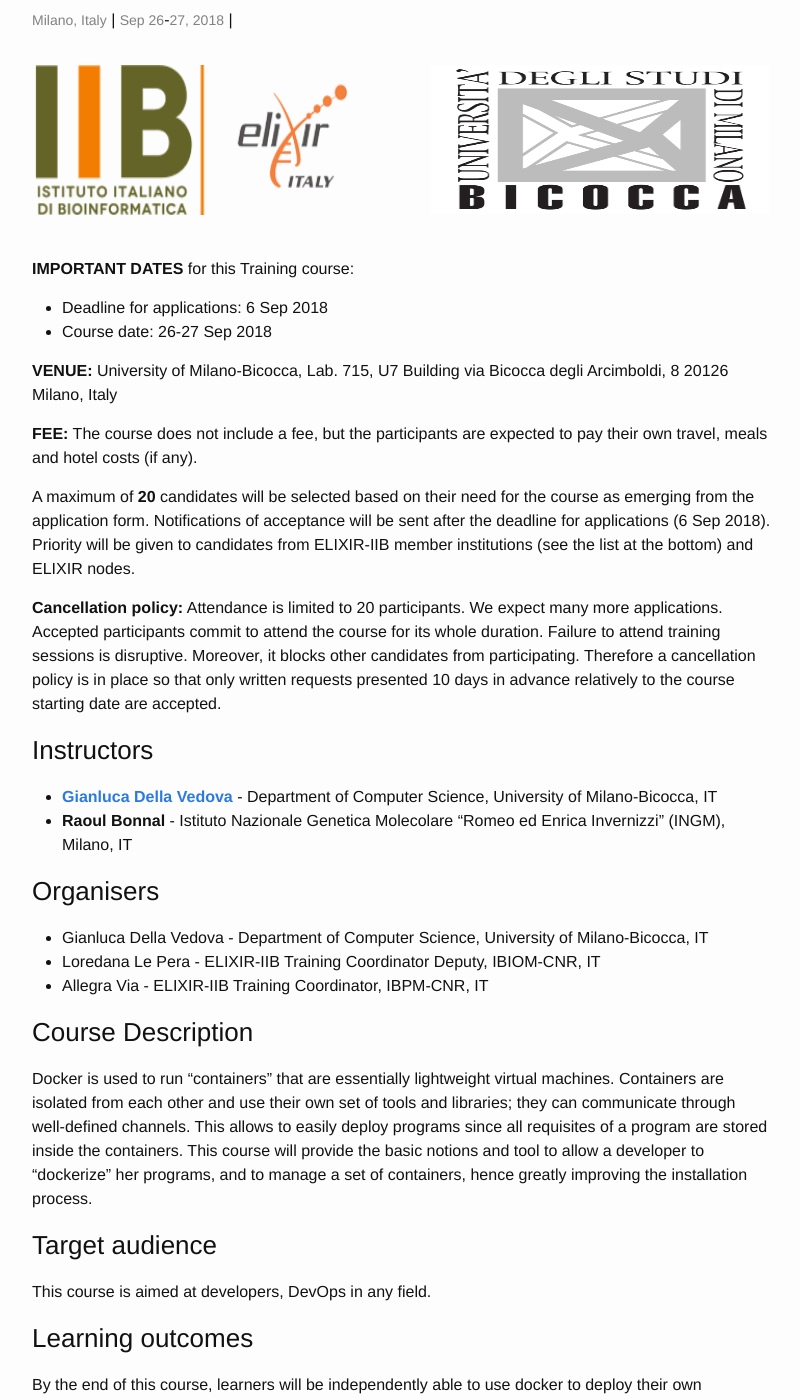
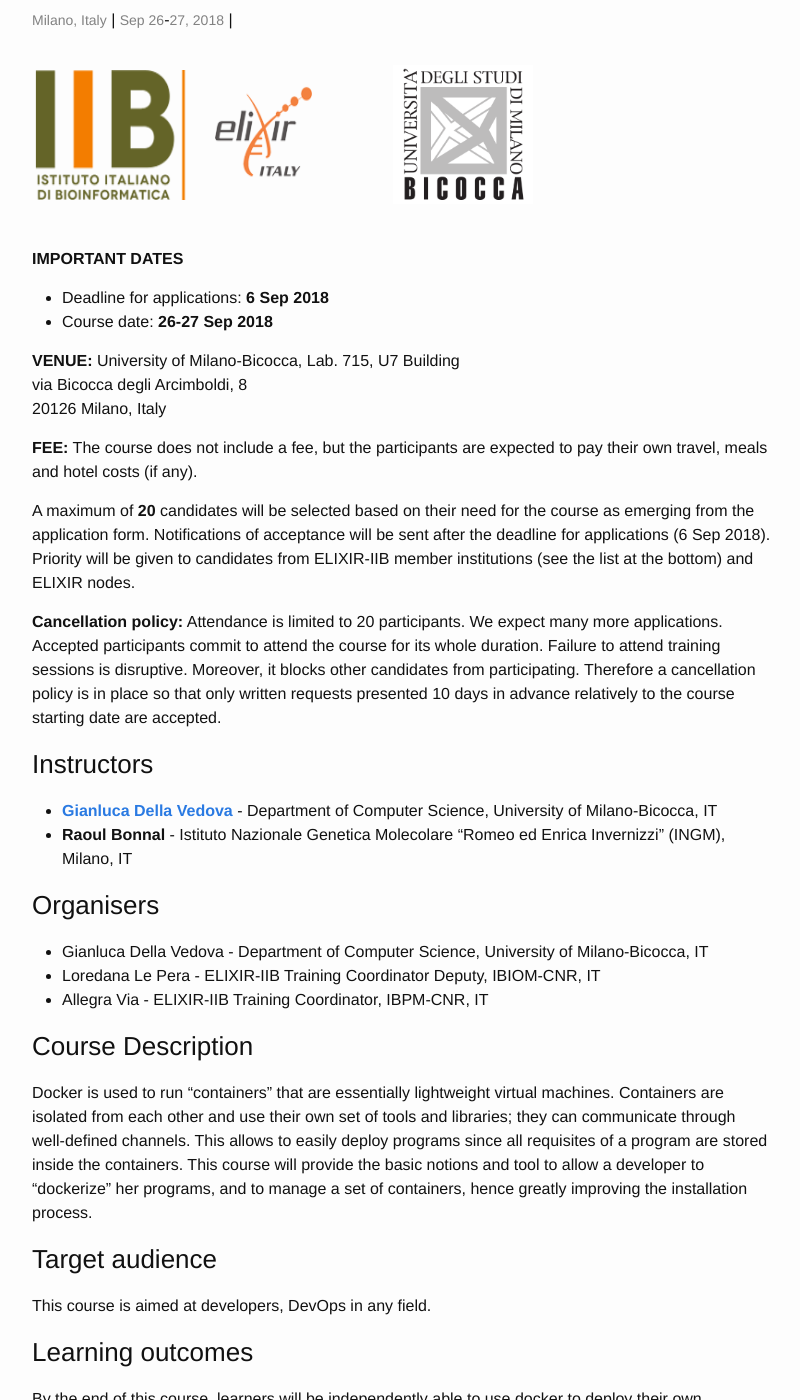
Before and after one commit to ELIXIR-IIB-training/website, a Jekyll site: the page built from _posts/2018-09-26-Docker_Milano_Bicocca.md, in a window 1280 px wide and 1400 px high, scrolled down 202 px. Shown: the whole window, without its empty margins (238-1038 px from the left). Built offline with Jekyll 4.4.1, drawn with Linux system fonts in a browser that asks for light colours; some of the changed text lies outside the part shown.

Commit message:
Add Docker Advanced Course Milano-Bicocca

```diff
--- a/_posts/2018-09-26-Docker_Milano_Bicocca.md
+++ b/_posts/2018-09-26-Docker_Milano_Bicocca.md
@@ -10,26 +10,24 @@ description: Docker is an open source software that is used to run "containers"
 
 <table border="0">
 <tr>
-	<td><a href="https://elixir-iib-training.github.io/website/"><img src="../../../img/logo_iib.png" height="150" width="600"></a>
+	<td><a href="https://elixir-iib-training.github.io/website/"><img src="../../../img/logo_iib.png" height="130" width="300"></a>
 	</td>
 	<td width="50"></td>
-	<td><a href="https://www.unimib.it/"><img src="../../../img/Logo_unimilano_bicocca.png" height="150" width="600"></a>
+	<td><a href="https://www.unimib.it/"><img src="../../../img/Logo_unimilano_bicocca.png" height="140" width="140"></a>
 	</td>
 </tr>
 </table>
 <br>
 
-**IMPORTANT DATES** for this Training course:
-
-
-- Deadline for applications: 6 Sep 2018
-- Course date: 26-27 Sep 2018
+**IMPORTANT DATES**
+- Deadline for applications: **6 Sep 2018**
+- Course date: **26-27 Sep 2018**
 <br>
 
 
 **VENUE:**
-University of Milano-Bicocca, Lab. 715, U7 Building
-via Bicocca degli Arcimboldi, 8
+University of Milano-Bicocca, Lab. 715, U7 Building<br>
+via Bicocca degli Arcimboldi, 8<br>
 20126 Milano, Italy
 <br>
 
@@ -70,7 +68,7 @@ This course is aimed at developers, DevOps in any field.
 By the end of this course, learners will be independently able to use docker to deploy their own applications, especially in an HPC setting, and to manage a set of coordinated docker applications.
 
 
-### Course prerequisites
+<!-- ### Course prerequisites -->
 
 <br>
 <br>
@@ -85,15 +83,15 @@ By the end of this course, learners will be independently able to use docker to
 
 <table border="1">
 <tr>
-   <td colspan="4"><h3>Wednesday - 26 Sep 2018</h3></td>
+   <td colspan="2"><h3>Wednesday - 26 Sep 2018</h3></td>
 </tr>
 <tr>
    <td height="50">09:00 - 10:30</td>
-   <td colspan="3" height="50">Presentation of the course and quick Introduction to Docker</td>
+   <td height="50">Presentation of the course and quick Introduction to Docker</td>
 </tr>
 <tr>
    <td height="50">10:30 - 11:00</td>
-   <td colspan="3" height="50">Coffee break</td>
+   <td height="50">Coffee break</td>
 </tr>
 <tr>
    <td height="50">11:00 - 12:30</td>
@@ -101,16 +99,15 @@ By the end of this course, learners will be independently able to use docker to
 </tr>
 <tr>
    <td height="50">12:30 - 13:30</td>
-   <td colspan="3" height="50">Lunch break </td>
+   <td height="50">Lunch break </td>
 </tr>
 <tr>
   <td height="50">13:30 - 15:00</td>
   <td height="50">Writing a Dockerfile. Dockerfile best practices</td>
-  </td>
 </tr>
 <tr>
    <td height="50">15:00 - 15:30</td>
-   <td colspan="3" height="50">Coffee break</td>
+   <td height="50">Coffee break</td>
 </tr>
 <tr>
   <td height="50">15:30 - 17:00</td>
@@ -121,15 +118,15 @@ By the end of this course, learners will be independently able to use docker to
   <td height="50">End of Day 1</td>
 </tr>
 <tr>
-   <td colspan="4"><h3>Thursday - 27 Sep 2018</h3></td>
+   <td colspan="2"><h3>Thursday - 27 Sep 2018</h3></td>
 </tr>
 <tr>
-<td rowspan="2" height="50">09:00 - 10:30</td>
- <td rowspan="2" height="50">Dockerizing an application (part 2)</td>
+ <td height="50">09:00 - 10:30</td>
+ <td height="50">Dockerizing an application (part 2)</td>
 </tr>
 <tr>
    <td height="50">10:30 - 11:00</td>
-   <td colspan="3" height="50">Coffee break</td>
+   <td height="50">Coffee break</td>
 </tr>
 <tr>
    <td height="50">11:00 - 12:30</td>
@@ -137,20 +134,15 @@ By the end of this course, learners will be independently able to use docker to
 </tr>
 <tr>
    <td height="50">12:30 - 13:30</td>
-   <td colspan="3" height="50">Lunch break </td>
-</tr>
-
-<tr>
-   <td colspan="3" height="50"><h>Pick programs you want to run and write a Linux shell script to run them in sequence (pipeline)</h></td>
+   <td height="50">Lunch break </td>
 </tr>
 <tr>
   <td height="50">13:30 - 15:00</td>
   <td height="50">Docker and singularity</td>
-  </td>
 </tr>
 <tr>
    <td height="50">15:00 - 15:30</td>
-   <td colspan="3" height="50">Coffee break</td>
+   <td height="50">Coffee break</td>
 </tr>
 <tr>
   <td height="50">15:30 - 17:00</td>
```
